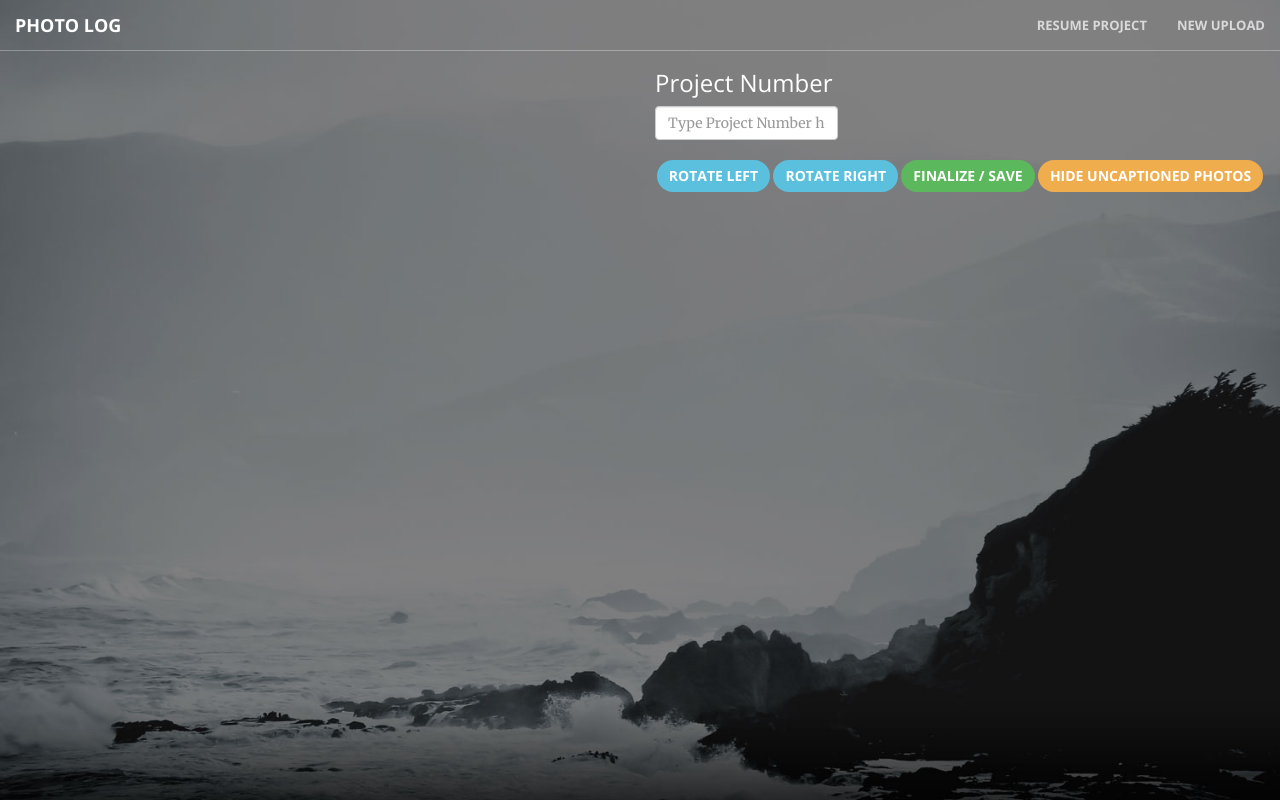
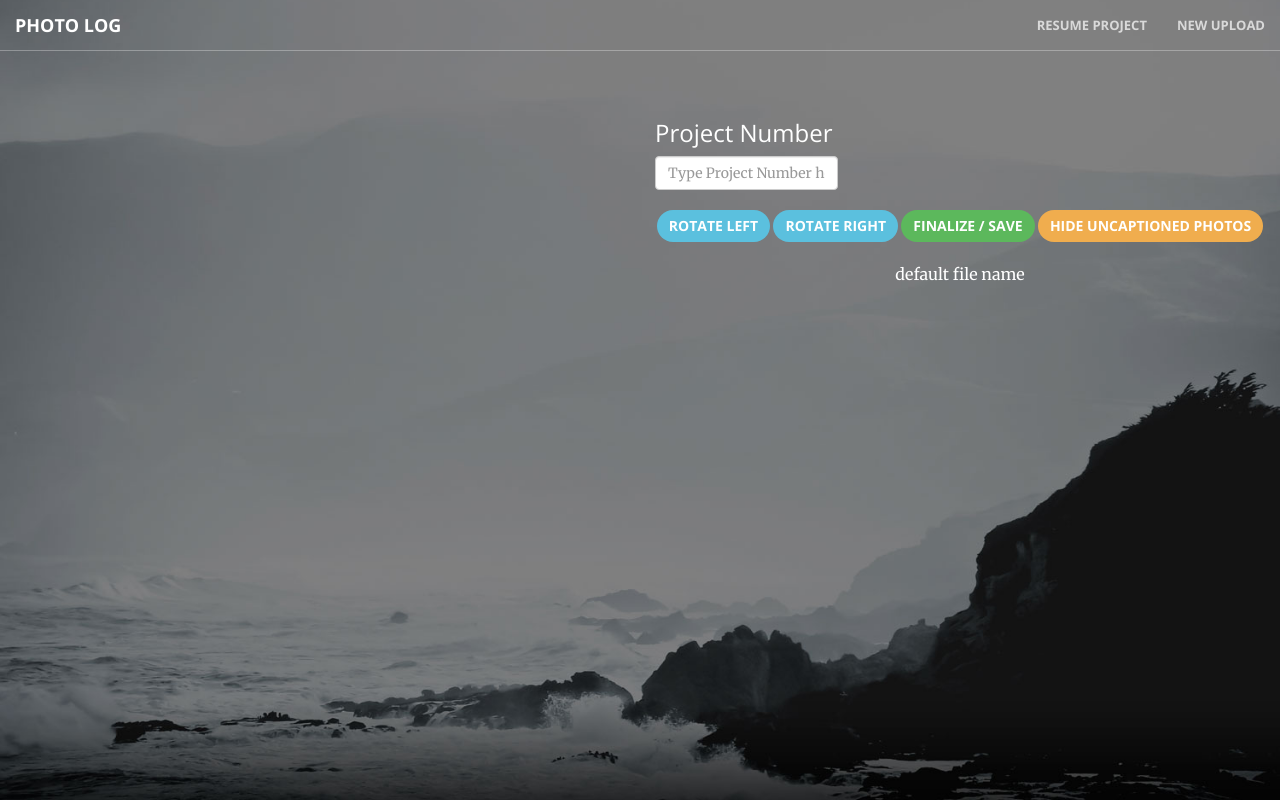
Before and after one commit to lyncas/photolog, a Django app: template photoreport/templates/preview.html in a window 1280 px wide. Run offline with Django 3.2, Linux system fonts and the light colour scheme; the template is opened without the code that fills it, so the values that code supplies are empty; parts of the project's set-up code (start-up, migrations or seed data) failed here and were passed over; some libraries are stand-ins or nearby versions.

Commit message:
Added the file name of selected picture in preview

```diff
--- a/photoreport/templates/preview.html
+++ b/photoreport/templates/preview.html
@@ -11,14 +11,14 @@
 
 {% block content %}
 <header>
-<div class="container" style="padding-top: 50px; padding-bottom: 50px;">
+<div class="container" style="padding-top: 100px; padding-bottom: 100px;">
     <div class="row">
         <form action="." method="POST">{% csrf_token %}
 
     	<div class="col-md-4">
             <ul id="sortable">
             {% for image in images %}
-	       <li id="{{image.id}}" onclick="process_image('{{image.image.url}}', '{{image.id}}', 'false')" style="width:80px;height:50px;"><img class="rotate-0" src="{{image.thumbnail.url}}"></li>
+	       <li id="{{image.id}}" onclick="process_image('{{image.image.url}}', '{{image.id}}', 'false')" style="width: 80px;height:50px;"><img class="rotate-0" src="{{image.thumbnail.url}}"></li>
 	     {% endfor %}
 	   </ul>
         </div>
@@ -36,9 +36,11 @@
                     <input id="rotate_{{image.id}}" type="hidden" name="rotate_{{image.id}}" value="0">
         		</div>
     		{% endfor %}
+		<p id="p1">default file name</p>
     		<div class="img-container">
 	    		<img id="main-img" src="{{first_img.image.url}}">
     		</div>
+
       </div>
     		</form>
 
@@ -137,12 +139,14 @@ $( document ).ready(function() {
         $('#main-img').addClass('rotate-'+currentAngle);
         $('#main-img').css({'width': '', 'height': ''});
         adjustSize($('#main-img'));
+
     });
 
     $(".caption").removeClass("hidden");
   	$(".caption").not("#caption_" + img_id).hide();
   	$("#caption_" + img_id).show();
     $('#sortable li#' + img_id).find('img').addClass('selected');
+    update_file_name(img_url);
   }
 
   function post_image_order(image_order) {
@@ -355,6 +359,7 @@ $( document ).ready(function() {
     if ($firstImg.length > 0) {
       $firstImg.get(0).closest('li').click();
     }
+
   }
 
   function select_next_element() {
@@ -400,6 +405,9 @@ $( document ).ready(function() {
       }
     }
   }
-
+  function update_file_name(input){
+    var str = input;
+    document.getElementById("p1").innerHTML= str.substring(33);
+    }
   </script>
 {% endblock javascript %}
--- a/photoreport/templates/success.html
+++ b/photoreport/templates/success.html
@@ -1,7 +1,7 @@
 {% extends "base.html" %}
 {% load staticfiles i18n %}
 
-{% block title %}Preview{% endblock title %}
+{% block title %}Success{% endblock title %}
 
 {% block content %}
     <header>
@@ -27,3 +27,6 @@
         </div>
     </header>
 {% endblock content %}
+
+{% block javascript %}
+{% endblock javascript %}
```
